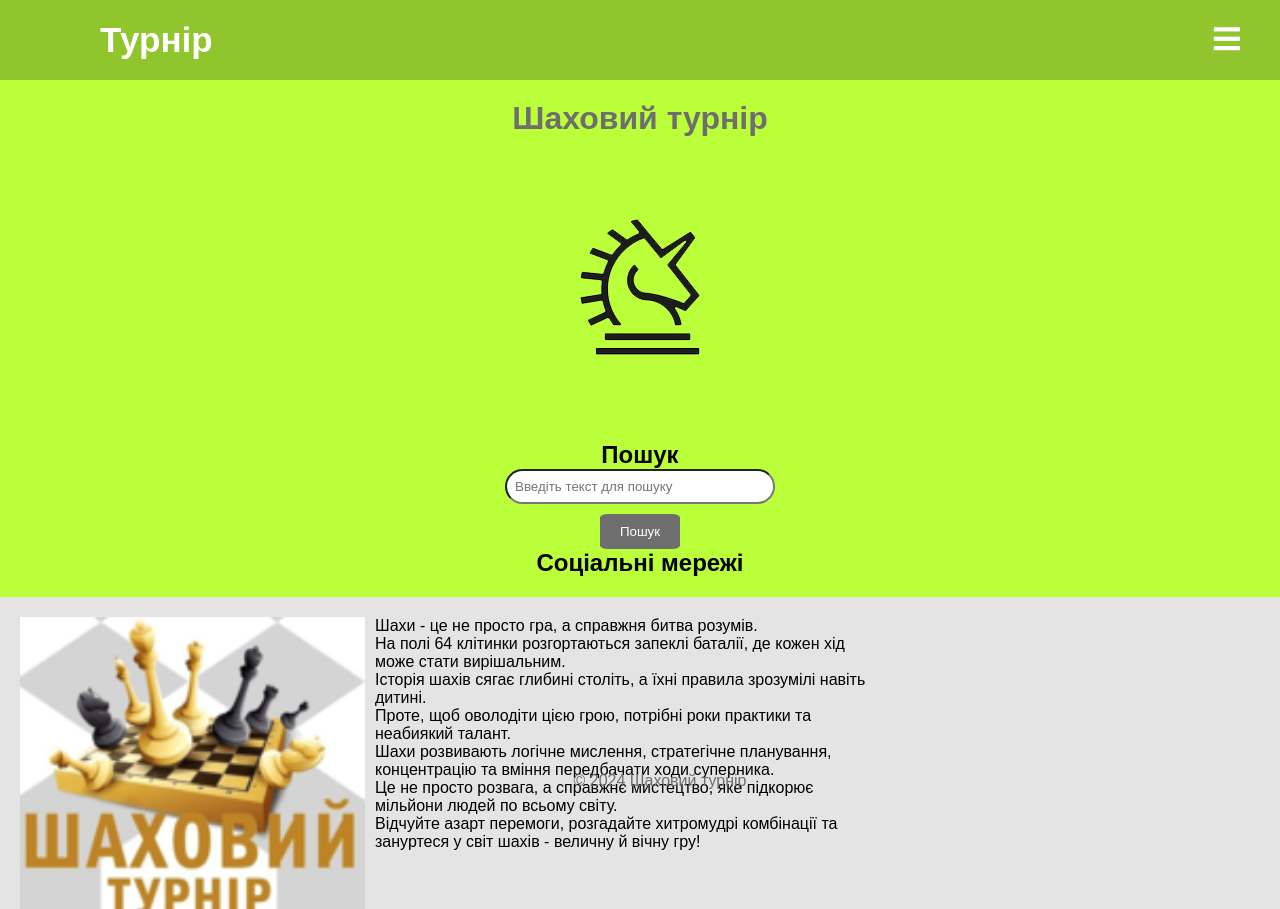
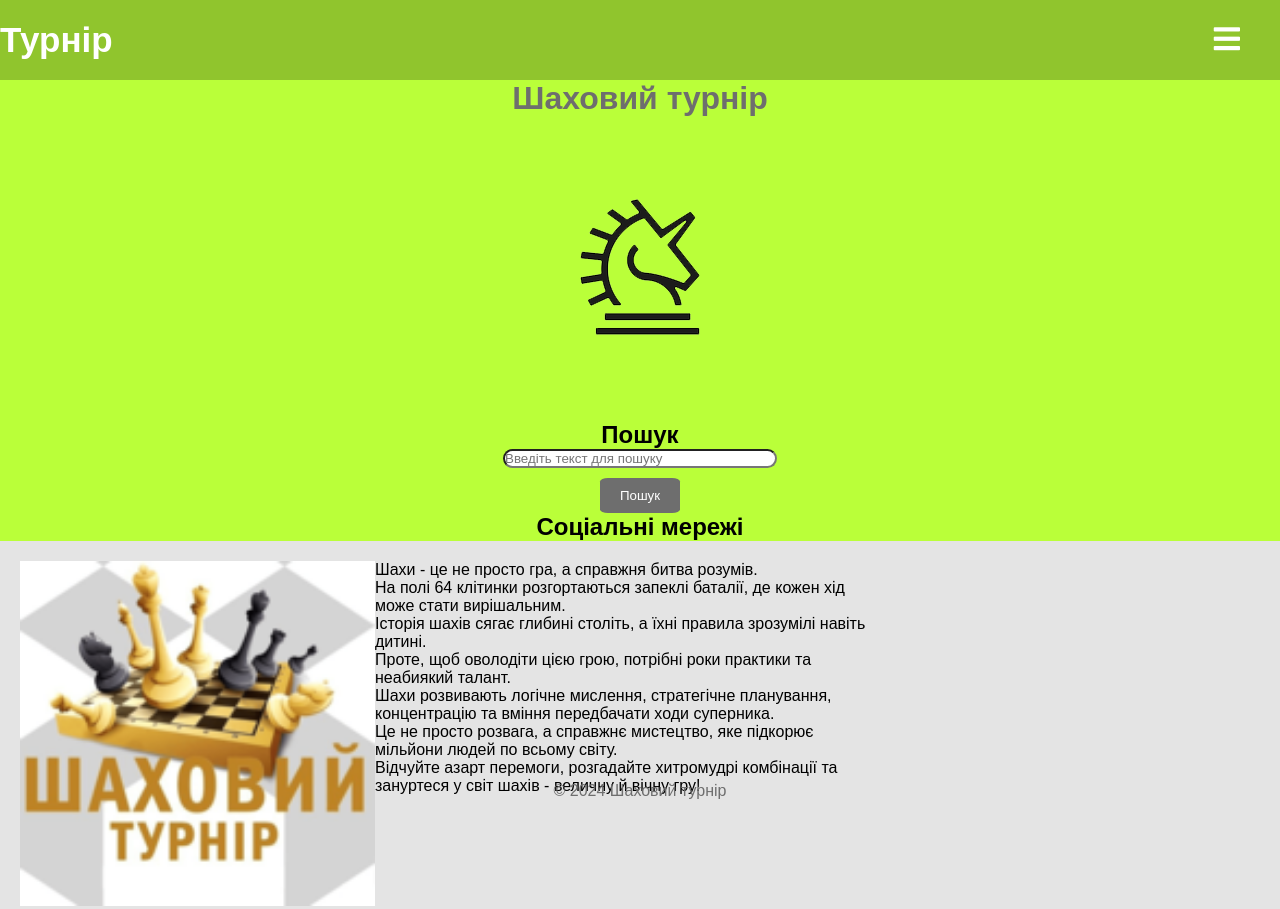
Before and after one commit to rostislaim/Rostik, a plain HTML site: page index.html in a window 1280 px wide. Shown: the top 909 px of the page. Drawn offline with Linux system fonts and the light colour scheme.

Commit message:
Update index.css

```diff
--- a/css/index.css
+++ b/css/index.css
@@ -3,8 +3,15 @@
     margin: 0;
     text-decoration: none;
     list-style: none;
-    box-sizing: border-box;
     font-family: Arial, sans-serif;
+}
+
+.container {
+    width: 100%;
+    max-width: 1200px;
+    margin: 0 auto;
+    padding: 0; /* Видалити всі відступи */
+    overflow-x: hidden; /* Заборонити свайпання вліво або вправо */
 }
 
 body {
@@ -13,7 +20,9 @@ body {
     height: 100vh;
     font-family: Arial, sans-serif;
     background-color: #e4e4e4;
+    overflow-x: hidden; /* Заборонити свайпання вліво або вправо */
 }
+
 
 nav {
     background: #90c52d;
@@ -25,7 +34,7 @@ label.logo {
     color: white;
     font-size: 35px;
     line-height: 80px;
-    padding: 0 100px;
+    padding: 0 0px;
     font-weight: bold;
 }
 
@@ -149,7 +158,7 @@ header {
     position: relative;
     width: 100%;
     background-color: #baff39;
-    padding: 20px;
+    padding: 0px;
     text-align: center;
 }
 
@@ -171,12 +180,12 @@ main {
 
 .shah_img {
     float: left;
-    padding-right: 10px;
+    padding-right: 0px;
 }
 
 input[type="text"] {
     width: 270px;
-    padding: 8px;
+    padding: 0px;
     margin-bottom: 10px;
     border-radius: 20px;
 }
@@ -216,7 +225,7 @@ ul li a:hover {
     margin: 0;
     color: #6e6e6e;
     text-align: center;
-    padding: 10px 0;
+    padding: 0px 0px;
     position: fixed;
     bottom: 0;
     width: 100%;
```
